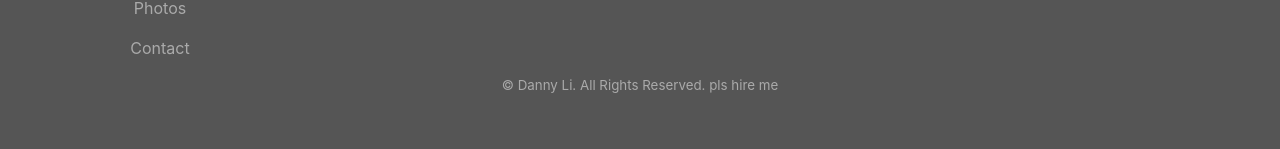
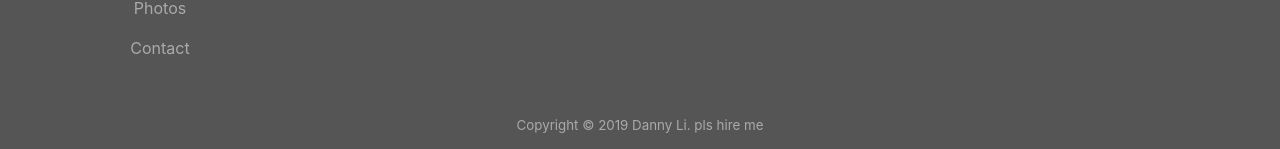
Before and after one commit to dongledan/personal-website, a React (Create React App) app: page / in a window 1280 px wide. Shown: the part 3524-3673 px from the top of the page. Built offline with nearby package versions, Linux system fonts and the light colour scheme.

Commit message:
added proper copyright formatting

```diff
--- a/src/components/Footer.css
+++ b/src/components/Footer.css
@@ -22,5 +22,7 @@ a:hover {
 
 .copyright {
   color: #aaa;
-  font-size: smaller
+  font-size: smaller;
+  position: relative;
+  bottom: -3em;
 }
--- a/src/components/Footer.js
+++ b/src/components/Footer.js
@@ -52,7 +52,7 @@ export default class Footer extends Component {
         </div>
       </div>
       <div className='copyright'>
-        <p>© Danny Li. All Rights Reserved. pls hire me</p>
+        <p> Copyright © 2019 Danny Li. pls hire me</p>
       </div>
     </div>
     )
```
